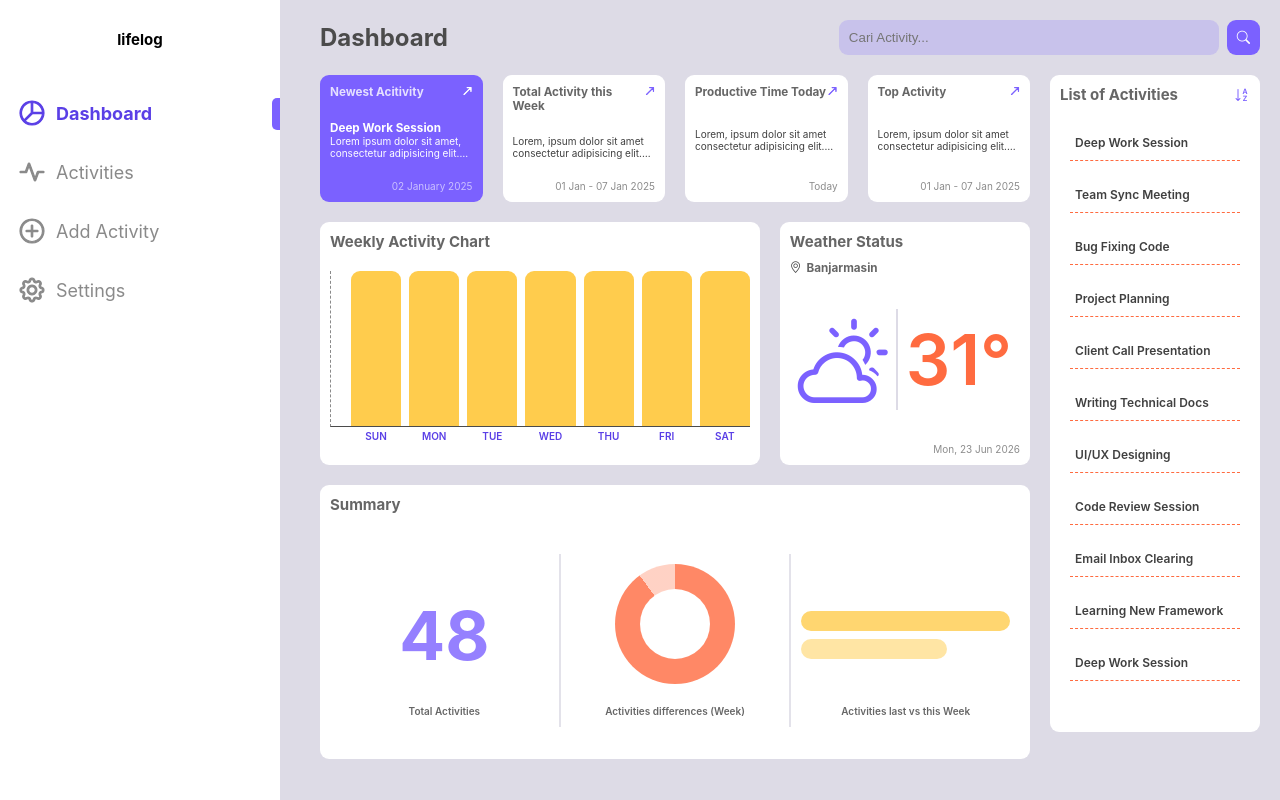
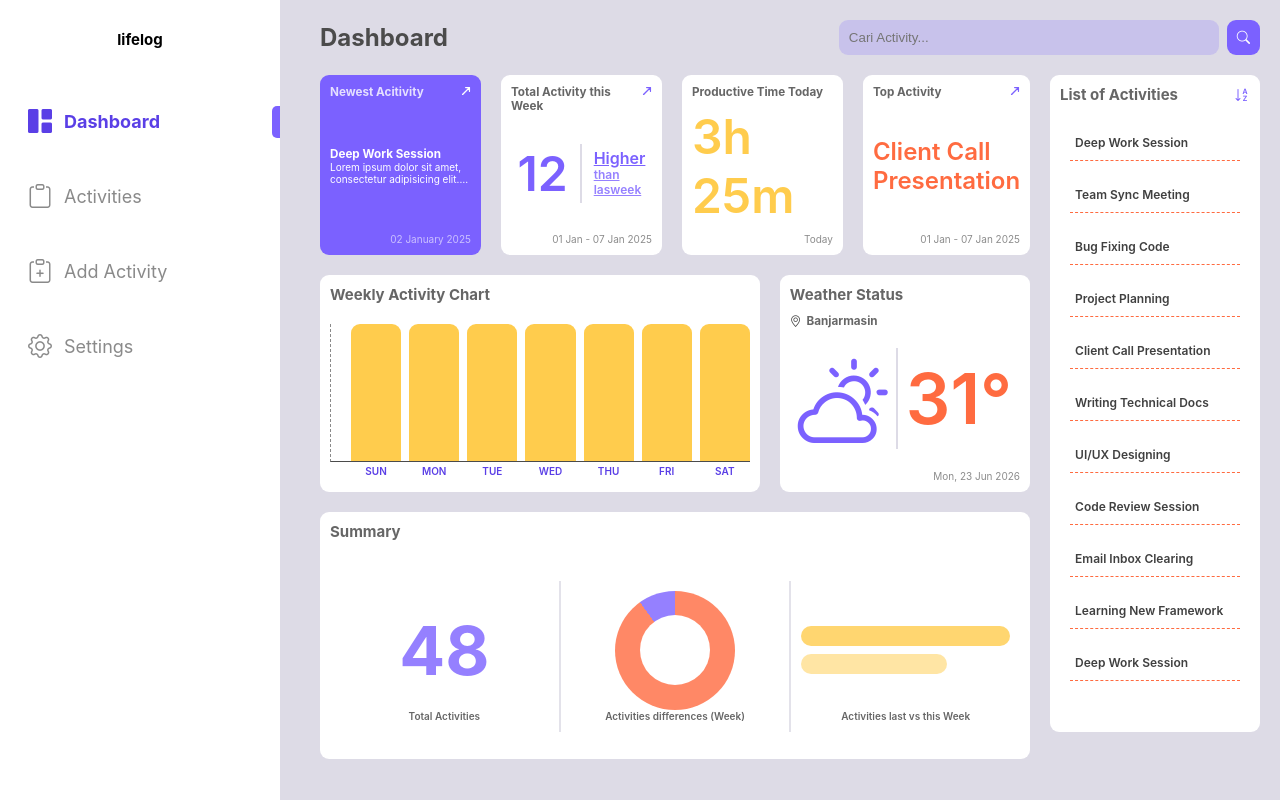
Before and after one commit to fahri238/Lifelog, a plain HTML site: page index.html in a window 1280 px wide. Drawn offline with nearby package versions, Linux system fonts and the light colour scheme.

Commit message:
style: styling menu item, stat card and its content

```diff
--- a/index.html
+++ b/index.html
@@ -17,22 +17,30 @@
       <ul class="menus">
         <li>
           <a href="#dashboard" class="menu menu__focus">
-            <i class="bi bi-pie-chart menu--icon"></i>Dashboard</a
+            <!-- <i class="bi bi-grid-1x2 menu__icon"></i> -->
+            <i class="bi bi-grid-1x2-fill menu__icon menu__icon--active"></i>
+            Dashboard</a
           >
         </li>
         <li>
-          <a href="#activities" class="menu"
-            ><i class="bi bi-activity menu--icon"></i>Activities</a
+          <a href="#activities" class="menu">
+            <i class="bi bi-clipboard menu__icon"></i>
+            <!-- <i class="bi bi-clipboard-fill menu__icon"></i> -->
+            Activities</a
           >
         </li>
         <li>
-          <a href="#add-activity" class="menu"
-            ><i class="bi bi-plus-circle menu--icon"></i>Add Activity</a
+          <a href="#add-activity" class="menu">
+            <i class="bi bi-clipboard-plus menu__icon"></i>
+            <!-- <i class="bi bi-clipboard-plus-fill menu__icon"></i> -->
+            Add Activity</a
           >
         </li>
         <li>
-          <a href="#settings" class="menu"
-            ><i class="bi bi-gear menu--icon"></i>Settings</a
+          <a href="#settings" class="menu">
+            <i class="bi bi-gear menu__icon"></i>
+            <!-- <i class="bi bi-gear-fill menu__icon"></i> -->
+            Settings</a
           >
         </li>
       </ul>
@@ -51,7 +59,9 @@
             placeholder="Cari Activity..."
             required
           />
-          <button type="submit" class="header__search-btn"><i class="bi bi-search"></i></button>
+          <button type="submit" class="header__search-btn">
+            <i class="bi bi-search"></i>
+          </button>
         </form>
       </div>
       <div class="dashboard-container">
@@ -77,21 +87,17 @@
               <h3 class="card__title">Total Activity this Week</h3>
               <i class="bi bi-arrow-up-right card-btn--detail"></i>
             </div>
-            <p class="card__description ">
-              Lorem, ipsum dolor sit amet consectetur adipisicing elit. Eligendi
-              eum tempore vero. Sunt enim aut quod.
-            </p>
+            <div class="card__total-content">
+              <p class="card__description">12</p>
+              <p class="card__total-calc">Higher <span><br>than <br>lasweek</span></p>
+            </div>
             <p class="card__date-create">01 Jan - 07 Jan 2025</p>
           </li>
           <li class="card">
             <div class="card__header">
               <h3 class="card__title">Productive Time Today</h3>
-              <i class="bi bi-arrow-up-right card-btn--detail"></i>
             </div>
-            <p class="card__description">
-              Lorem, ipsum dolor sit amet consectetur adipisicing elit. Eligendi
-              eum tempore vero. Sunt enim aut quod.
-            </p>
+            <p class="card__description">3h 25m</p>
             <p class="card__date-create">Today</p>
           </li>
           <li class="card">
@@ -99,10 +105,7 @@
               <h3 class="card__title">Top Activity</h3>
               <i class="bi bi-arrow-up-right card-btn--detail"></i>
             </div>
-            <p class="card__description">
-              Lorem, ipsum dolor sit amet consectetur adipisicing elit. Eligendi
-              eum tempore vero. Sunt enim aut quod.
-            </p>
+            <p class="card__description">Client Call Presentation</p>
             <p class="card__date-create">01 Jan - 07 Jan 2025</p>
           </li>
         </ul>
--- a/style.css
+++ b/style.css
@@ -78,16 +78,24 @@ body {
 
 .menu {
   display: flex;
-  display: relative;
   gap: 12px;
   align-items: center;
   text-decoration: none;
   color: var(--color-neutral-3);
   font-weight: var(--font-weight-default);
+  padding: 8px;
+  border-radius: var(--border-radius-default);
+
+  transition: all 0.3s ease;
 }
 
-.menu--icon {
-  -webkit-text-stroke: 1.2px;
+.menu:hover {
+  cursor: pointer;
+  background-color: var(--color-primary-opacity);
+}
+
+.menu__icon {
+  /* -webkit-text-stroke: 1px; */
   font-size: 2.4rem;
 }
 .menu__focus {
@@ -151,6 +159,8 @@ body {
   cursor: pointer;
 }
 
+/* /////////////////////////////////////////////// */
+/* Stat Card */
 .cards {
   display: grid;
   grid-template-columns: repeat(4, 1fr);
@@ -175,6 +185,52 @@ body {
   line-clamp: 2;
   overflow: hidden;
 }
+
+.card__total-content {
+  display: flex;
+  align-items: center;
+  justify-content: center;
+}
+
+.card:nth-child(2) .card__description {
+  font-size: 48px;
+  align-self: center;
+  color: var(--color-primary);
+  font-weight: var(--font-weight-semi-bold);
+  border-right: 2px solid var(--color-neutral-1);
+  padding-right: 12px;
+}
+
+.card__total-calc {
+  color: var(--color-primary);
+  font-weight: var(--font-weight-semi-bold);
+  font-size: 16px;
+  padding-left: 12px;
+  line-height: 0.9;
+  text-decoration: underline;
+}
+
+.card__total-calc span {
+  font-size: 12px;
+  opacity: 0.8;
+  text-decoration: none;
+}
+
+.card:nth-child(3) .card__description {
+  font-size: 48px;
+  color: var(--color-tertiary);
+  align-self: center;
+  font-weight: var(--font-weight-semi-bold);
+}
+
+.card:nth-child(4) .card__description {
+  font-size: 24px;
+  color: var(--color-secondary);
+  align-self: center;
+  font-weight: var(--font-weight-semi-bold);
+}
+
+
 
 .card-btn--detail {
   -webkit-text-stroke: 0.6px;
@@ -216,6 +272,7 @@ body {
   opacity: 0.6;
   align-self: flex-end;
 }
+
 
 /* card content */
 .card-content {
@@ -413,7 +470,7 @@ body {
   /* Membuat lingkaran warna berdasarkan persen */
   background: conic-gradient(
     var(--color-secondary) var(--persen),
-    var(--color-secondary-opacity) 0
+    var(--color-primary) 0
   );
   display: flex;
   justify-content: center;
```
Lines whose indentation alone changed are shown as unchanged.
